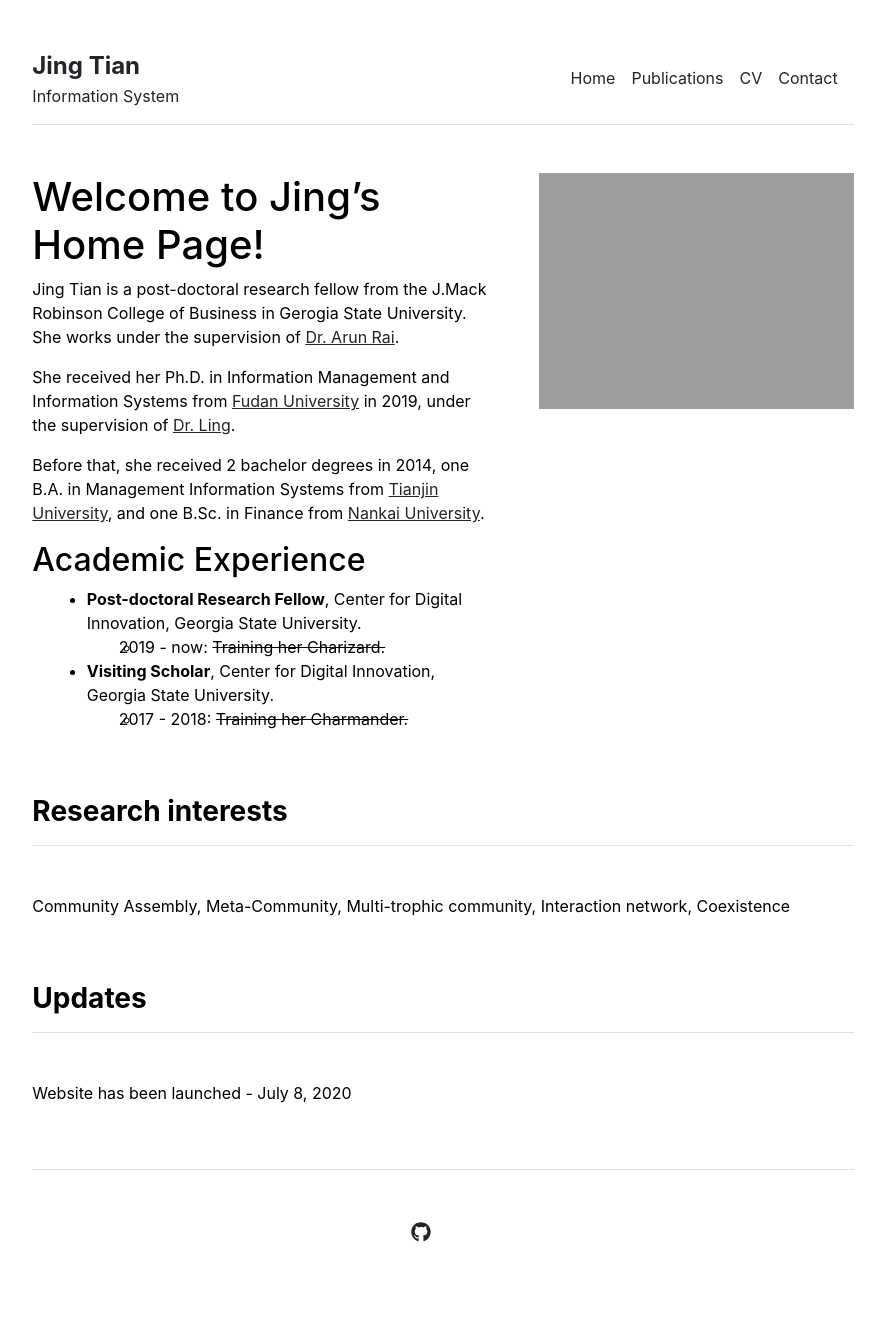
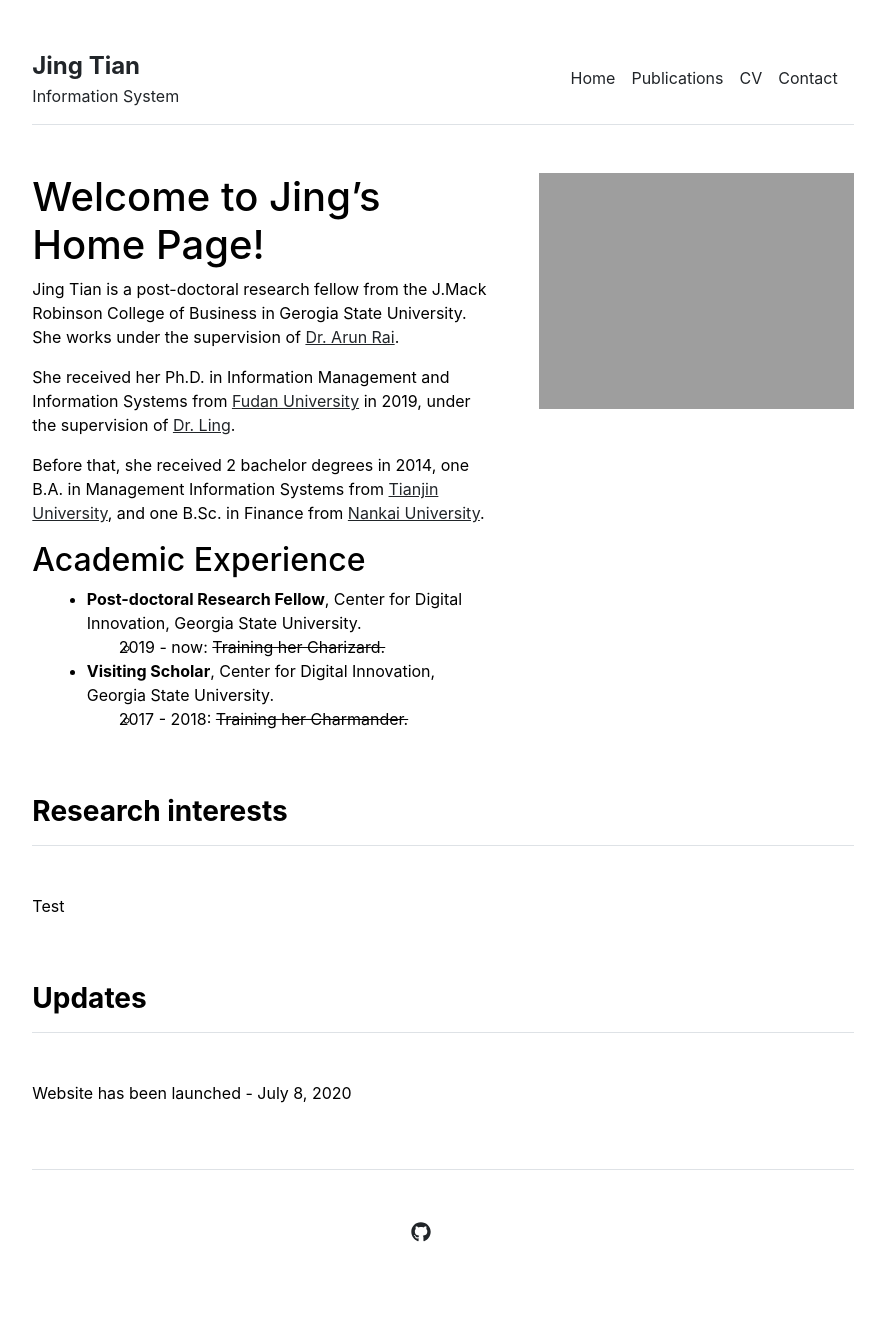
Before and after one commit to jingtianIS/jingtianIS.github.io, a Jekyll site: the page built from index.md, in a window 1280 px wide. Shown: the whole page, without its empty margins (197-1082 px from the left). Built offline with Jekyll 4.4.1, drawn with Linux system fonts in a browser that asks for light colours.

Commit message:
research interest

```diff
--- a/_layouts/home.html
+++ b/_layouts/home.html
@@ -16,7 +16,7 @@ layout: default
 <div class="row g-5 mb-5">
   <div class="col-md-12">
     <h3 class="fw-bold border-bottom pb-3 mb-5">Research interests</h3>
-      <p> Community Assembly, Meta-Community, Multi-trophic community, Interaction network, Coexistence </p>
+      <p> Test </p>
   </div>
 </div>
 
```
Also changed, not shown: 2 other files.
